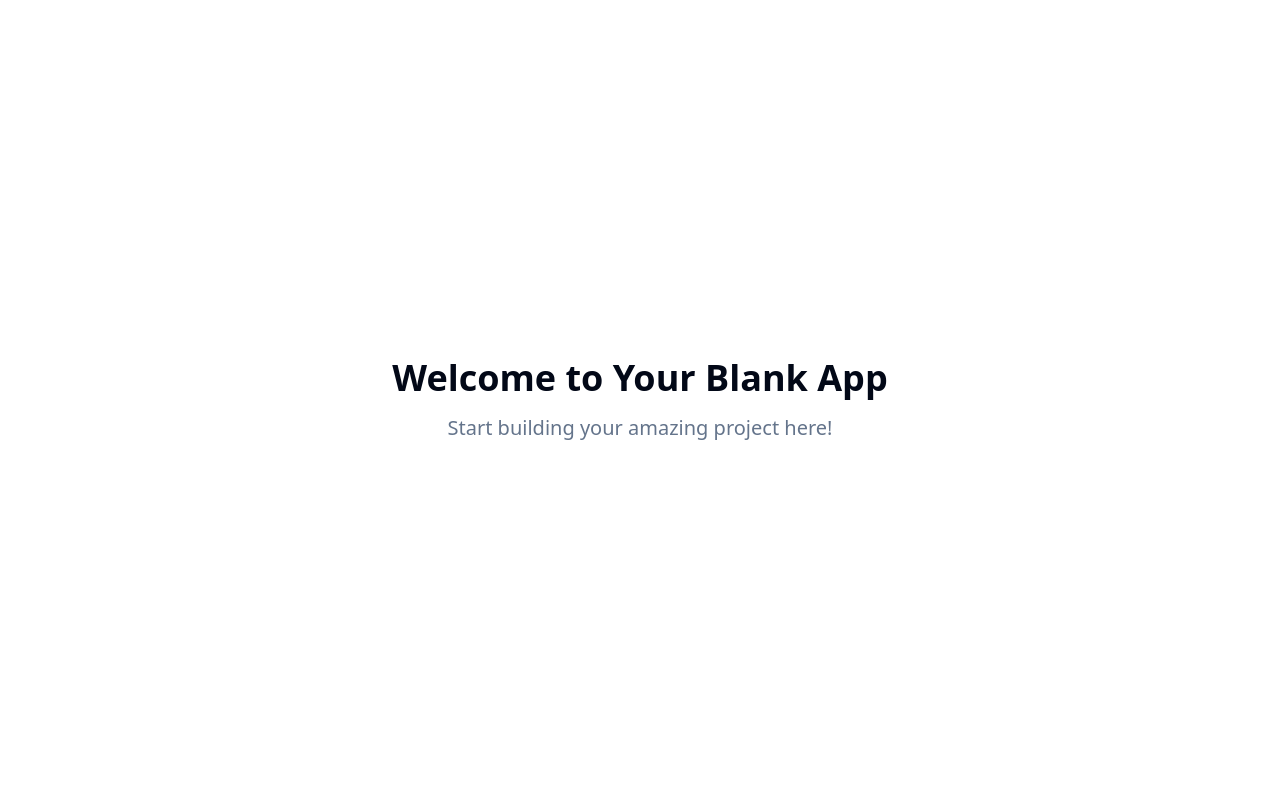
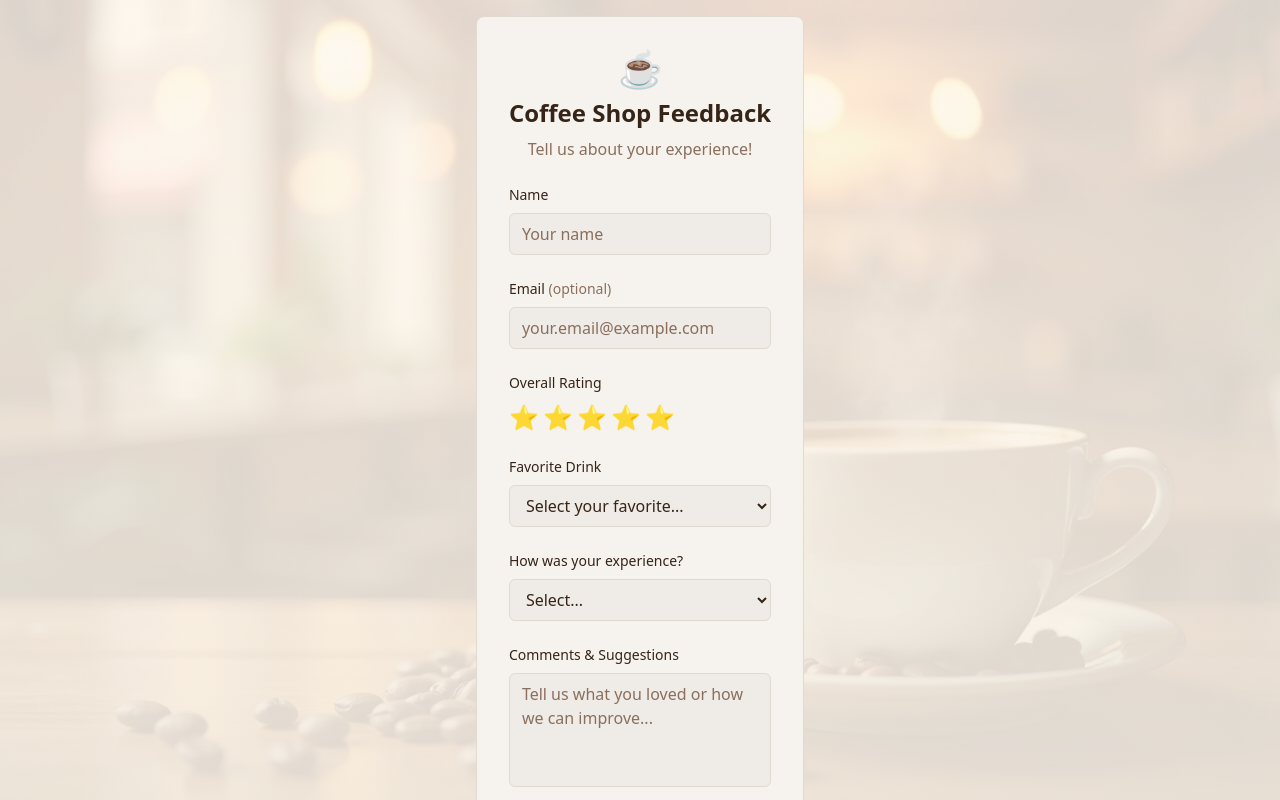
Before and after one commit to ManojThulung/brew-feedback-form, a React (Vite) app: page / in a window 1280 px wide. Shown: the top 800 px of the page. Built offline with nearby package versions, Linux system fonts and the light colour scheme.

Commit message:
Add user feedback form
Generate a simple user feedback form with a clean UI using React, Tailwind CSS, and JavaScript. No external packages are used. The form is designed for a coffee shop.

```diff
--- /dev/null
+++ b/src/components/FeedbackForm.tsx
@@ -0,0 +1,261 @@
+import { useState } from 'react';
+
+interface FormData {
+  name: string;
+  email: string;
+  rating: number;
+  favoriteDrink: string;
+  experience: string;
+  comments: string;
+  recommend: string;
+}
+
+const FeedbackForm = () => {
+  const [formData, setFormData] = useState<FormData>({
+    name: '',
+    email: '',
+    rating: 0,
+    favoriteDrink: '',
+    experience: '',
+    comments: '',
+    recommend: ''
+  });
+
+  const [submitted, setSubmitted] = useState(false);
+  const [hoveredStar, setHoveredStar] = useState(0);
+
+  const handleInputChange = (e: React.ChangeEvent<HTMLInputElement | HTMLTextAreaElement | HTMLSelectElement>) => {
+    const { name, value } = e.target;
+    setFormData(prev => ({
+      ...prev,
+      [name]: value
+    }));
+  };
+
+  const handleStarClick = (rating: number) => {
+    setFormData(prev => ({
+      ...prev,
+      rating
+    }));
+  };
+
+  const handleSubmit = (e: React.FormEvent) => {
+    e.preventDefault();
+    console.log('Feedback submitted:', formData);
+    setSubmitted(true);
+
+    // Reset form after 3 seconds
+    setTimeout(() => {
+      setSubmitted(false);
+      setFormData({
+        name: '',
+        email: '',
+        rating: 0,
+        favoriteDrink: '',
+        experience: '',
+        comments: '',
+        recommend: ''
+      });
+    }, 3000);
+  };
+
+  if (submitted) {
+    return (
+      <div className="max-w-md mx-auto bg-card rounded-lg p-8 text-center border border-border">
+        <div className="text-6xl mb-4">☕</div>
+        <h2 className="text-2xl font-bold text-foreground mb-2">Thank You!</h2>
+        <p className="text-muted-foreground">
+          Your feedback helps us brew better experiences for everyone.
+        </p>
+      </div>
+    );
+  }
+
+  return (
+    <div className="max-w-md mx-auto bg-card rounded-lg p-8 border border-border">
+      <div className="text-center mb-6">
+        <div className="text-4xl mb-2">☕</div>
+        <h1 className="text-2xl font-bold text-foreground mb-2">Coffee Shop Feedback</h1>
+        <p className="text-muted-foreground">Tell us about your experience!</p>
+      </div>
+
+      <form onSubmit={handleSubmit} className="space-y-6">
+        {/* Name */}
+        <div>
+          <label htmlFor="name" className="block text-sm font-medium text-foreground mb-2">
+            Name
+          </label>
+          <input
+            type="text"
+            id="name"
+            name="name"
+            value={formData.name}
+            onChange={handleInputChange}
+            required
+            className="w-full px-3 py-2 border border-border rounded-md bg-input text-foreground placeholder-muted-foreground focus:outline-none focus:ring-2 focus:ring-ring focus:border-transparent"
+            placeholder="Your name"
+          />
+        </div>
+
+        {/* Email */}
+        <div>
+          <label htmlFor="email" className="block text-sm font-medium text-foreground mb-2">
+            Email <span className="text-muted-foreground">(optional)</span>
+          </label>
+          <input
+            type="email"
+            id="email"
+            name="email"
+            value={formData.email}
+            onChange={handleInputChange}
+            className="w-full px-3 py-2 border border-border rounded-md bg-input text-foreground placeholder-muted-foreground focus:outline-none focus:ring-2 focus:ring-ring focus:border-transparent"
+            placeholder="your.email@example.com"
+          />
+        </div>
+
+        {/* Rating */}
+        <div>
+          <label className="block text-sm font-medium text-foreground mb-2">
+            Overall Rating
+          </label>
+          <div className="flex space-x-1">
+            {[1, 2, 3, 4, 5].map((star) => (
+              <button
+                key={star}
+                type="button"
+                onClick={() => handleStarClick(star)}
+                onMouseEnter={() => setHoveredStar(star)}
+                onMouseLeave={() => setHoveredStar(0)}
+                className="text-2xl transition-colors hover:scale-110 transform transition-transform"
+              >
+                <span
+                  className={`${
+                    star <= (hoveredStar || formData.rating)
+                      ? 'text-accent'
+                      : 'text-muted'
+                  }`}
+                >
+                  ⭐
+                </span>
+              </button>
+            ))}
+          </div>
+          {formData.rating > 0 && (
+            <p className="text-sm text-muted-foreground mt-1">
+              {formData.rating === 1 && "Poor"}
+              {formData.rating === 2 && "Fair"}
+              {formData.rating === 3 && "Good"}
+              {formData.rating === 4 && "Very Good"}
+              {formData.rating === 5 && "Excellent"}
+            </p>
+          )}
+        </div>
+
+        {/* Favorite Drink */}
+        <div>
+          <label htmlFor="favoriteDrink" className="block text-sm font-medium text-foreground mb-2">
+            Favorite Drink
+          </label>
+          <select
+            id="favoriteDrink"
+            name="favoriteDrink"
+            value={formData.favoriteDrink}
+            onChange={handleInputChange}
+            required
+            className="w-full px-3 py-2 border border-border rounded-md bg-input text-foreground focus:outline-none focus:ring-2 focus:ring-ring focus:border-transparent"
+          >
+            <option value="">Select your favorite...</option>
+            <option value="espresso">Espresso</option>
+            <option value="americano">Americano</option>
+            <option value="latte">Latte</option>
+            <option value="cappuccino">Cappuccino</option>
+            <option value="macchiato">Macchiato</option>
+            <option value="mocha">Mocha</option>
+            <option value="frappuccino">Frappuccino</option>
+            <option value="tea">Tea</option>
+            <option value="other">Other</option>
+          </select>
+        </div>
+
+        {/* Experience */}
+        <div>
+          <label htmlFor="experience" className="block text-sm font-medium text-foreground mb-2">
+            How was your experience?
+          </label>
+          <select
+            id="experience"
+            name="experience"
+            value={formData.experience}
+            onChange={handleInputChange}
+            required
+            className="w-full px-3 py-2 border border-border rounded-md bg-input text-foreground focus:outline-none focus:ring-2 focus:ring-ring focus:border-transparent"
+          >
+            <option value="">Select...</option>
+            <option value="excellent">Excellent</option>
+            <option value="good">Good</option>
+            <option value="average">Average</option>
+            <option value="poor">Poor</option>
+          </select>
+        </div>
+
+        {/* Comments */}
+        <div>
+          <label htmlFor="comments" className="block text-sm font-medium text-foreground mb-2">
+            Comments & Suggestions
+          </label>
+          <textarea
+            id="comments"
+            name="comments"
+            value={formData.comments}
+            onChange={handleInputChange}
+            rows={4}
+            className="w-full px-3 py-2 border border-border rounded-md bg-input text-foreground placeholder-muted-foreground focus:outline-none focus:ring-2 focus:ring-ring focus:border-transparent resize-none"
+            placeholder="Tell us what you loved or how we can improve..."
+          />
+        </div>
+
+        {/* Recommend */}
+        <div>
+          <label className="block text-sm font-medium text-foreground mb-2">
+            Would you recommend us to a friend?
+          </label>
+          <div className="flex space-x-4">
+            <label className="flex items-center">
+              <input
+                type="radio"
+                name="recommend"
+                value="yes"
+                checked={formData.recommend === 'yes'}
+                onChange={handleInputChange}
+                className="mr-2 text-primary focus:ring-ring"
+                required
+              />
+              <span className="text-foreground">Yes</span>
+            </label>
+            <label className="flex items-center">
+              <input
+                type="radio"
+                name="recommend"
+                value="no"
+                checked={formData.recommend === 'no'}
+                onChange={handleInputChange}
+                className="mr-2 text-primary focus:ring-ring"
+              />
+              <span className="text-foreground">No</span>
+            </label>
+          </div>
+        </div>
+
+        {/* Submit Button */}
+        <button
+          type="submit"
+          className="w-full bg-primary text-primary-foreground py-3 px-4 rounded-md font-medium hover:opacity-90 transition-opacity focus:outline-none focus:ring-2 focus:ring-ring focus:ring-offset-2"
+        >
+          Submit Feedback
+        </button>
+      </form>
+    </div>
+  );
+};
+
+export default FeedbackForm;
--- a/src/index.css
+++ b/src/index.css
@@ -8,33 +8,45 @@ All colors MUST be HSL.
 
 @layer base {
   :root {
-    --background: 0 0% 100%;
-    --foreground: 222.2 84% 4.9%;
+    /* Coffee shop theme - warm, cozy colors */
+    --background: 35 30% 97%;
+    --foreground: 25 40% 15%;
 
-    --card: 0 0% 100%;
-    --card-foreground: 222.2 84% 4.9%;
+    --card: 35 30% 95%;
+    --card-foreground: 25 40% 15%;
 
-    --popover: 0 0% 100%;
-    --popover-foreground: 222.2 84% 4.9%;
+    --primary: 25 70% 45%;
+    --primary-foreground: 35 30% 97%;
 
-    --primary: 222.2 47.4% 11.2%;
-    --primary-foreground: 210 40% 98%;
+    --secondary: 35 25% 85%;
+    --secondary-foreground: 25 40% 25%;
 
-    --secondary: 210 40% 96.1%;
-    --secondary-foreground: 222.2 47.4% 11.2%;
+    --muted: 35 20% 90%;
+    --muted-foreground: 25 20% 45%;
 
-    --muted: 210 40% 96.1%;
-    --muted-foreground: 215.4 16.3% 46.9%;
-
-    --accent: 210 40% 96.1%;
-    --accent-foreground: 222.2 47.4% 11.2%;
+    --accent: 30 60% 65%;
+    --accent-foreground: 25 40% 15%;
 
     --destructive: 0 84.2% 60.2%;
-    --destructive-foreground: 210 40% 98%;
+    --destructive-foreground: 35 30% 97%;
 
-    --border: 214.3 31.8% 91.4%;
-    --input: 214.3 31.8% 91.4%;
-    --ring: 222.2 84% 4.9%;
+    --border: 35 20% 85%;
+    --input: 35 20% 92%;
+    --ring: 25 70% 45%;
+
+    /* Coffee-specific colors */
+    --coffee-dark: 25 80% 25%;
+    --coffee-medium: 30 60% 45%;
+    --coffee-light: 35 40% 75%;
+    --cream: 40 30% 90%;
+
+    /* Gradients */
+    --gradient-coffee: linear-gradient(135deg, hsl(var(--coffee-dark)), hsl(var(--coffee-medium)));
+    --gradient-warm: linear-gradient(180deg, hsl(var(--cream)), hsl(var(--background)));
+
+    /* Shadows */
+    --shadow-warm: 0 10px 30px -10px hsl(var(--coffee-medium) / 0.3);
+    --shadow-soft: 0 4px 12px -2px hsl(var(--coffee-dark) / 0.1);
 
     --radius: 0.5rem;
 
--- a/src/pages/Index.tsx
+++ b/src/pages/Index.tsx
@@ -1,11 +1,20 @@
-// Update this page (the content is just a fallback if you fail to update the page)
+import FeedbackForm from '../components/FeedbackForm';
+import coffeeBackground from '../assets/coffee-background.jpg';
 
 const Index = () => {
   return (
-    <div className="min-h-screen flex items-center justify-center bg-background">
-      <div className="text-center">
-        <h1 className="text-4xl font-bold mb-4">Welcome to Your Blank App</h1>
-        <p className="text-xl text-muted-foreground">Start building your amazing project here!</p>
+    <div
+      className="min-h-screen bg-gradient-to-br from-background to-secondary p-4 flex items-center justify-center relative"
+      style={{
+        backgroundImage: `linear-gradient(rgba(255, 248, 240, 0.85), rgba(245, 235, 220, 0.85)), url(${coffeeBackground})`,
+        backgroundSize: 'cover',
+        backgroundPosition: 'center',
+        backgroundAttachment: 'fixed'
+      }}
+    >
+      <div className="absolute inset-0 bg-gradient-to-t from-background/50 to-transparent"></div>
+      <div className="relative z-10">
+        <FeedbackForm />
       </div>
     </div>
   );
--- a/tailwind.config.ts
+++ b/tailwind.config.ts
@@ -52,6 +52,12 @@ export default {
 					DEFAULT: 'hsl(var(--card))',
 					foreground: 'hsl(var(--card-foreground))'
 				},
+				coffee: {
+					dark: 'hsl(var(--coffee-dark))',
+					medium: 'hsl(var(--coffee-medium))',
+					light: 'hsl(var(--coffee-light))'
+				},
+				cream: 'hsl(var(--cream))',
 				sidebar: {
 					DEFAULT: 'hsl(var(--sidebar-background))',
 					foreground: 'hsl(var(--sidebar-foreground))',
```
Also changed, not shown: src/assets/coffee-background.jpg (added).
